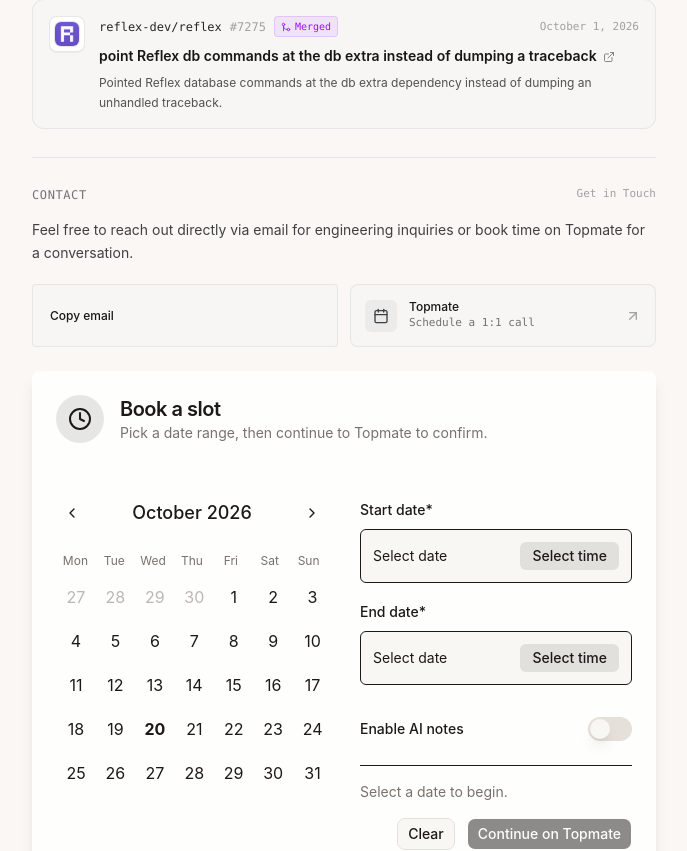
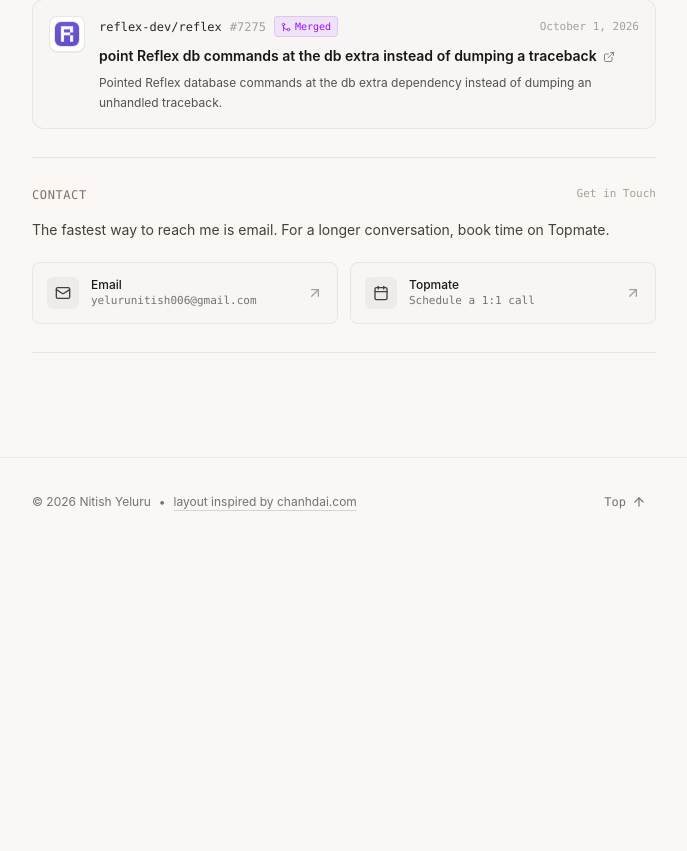
Before and after one commit to Nitish-1303/Yeluru-Nitish, a Next.js app: page / in a window 1280 px wide. Shown: the part 2822-3673 px from the top of the page, without its empty margins (296-983 px from the left). After the commit the page ends 3368 px from the top, so only its background shows below. Built offline with nearby package versions, Linux system fonts and the light colour scheme.

Commit message:
Show the email address as a mailto link

```diff
--- a/src/components/Contact.tsx
+++ b/src/components/Contact.tsx
@@ -1,82 +1,68 @@
-"use client";
-
-import { useState } from "react";
-import { Calendar, ArrowUpRight } from "lucide-react";
-import { StatusButton } from "@/components/status-button";
-import { MeetingScheduler } from "@/components/ui/meeting-scheduler";
+import { Calendar, Mail, ArrowUpRight } from "lucide-react";
 import { userData } from "../data/user.ts";
 
 export function Contact() {
-  const [schedulerKey, setSchedulerKey] = useState(0);
-
-  const handleCopyEmail = async () => {
-    await navigator.clipboard.writeText(userData.contact.email);
-  };
-
-  const handleScheduleMeeting = () => {
-    window.open(userData.contact.topmate, "_blank", "noopener,noreferrer");
-  };
-
   return (
-    <section id="contact" className="py-7 border-b border-neutral-200 dark:border-neutral-800/80">
+    <section id="contact" className="py-7 border-b border-stone-200">
       <div className="flex items-center justify-between mb-4">
-        <h2 className="text-xs font-mono uppercase tracking-wider text-neutral-500 dark:text-neutral-400">
+        <h2 className="text-xs font-mono uppercase tracking-wider text-stone-500">
           Contact
         </h2>
-        <span className="text-[11px] font-mono text-neutral-400 dark:text-neutral-500">
+        <span className="text-[11px] font-mono text-stone-400">
           Get in Touch
         </span>
       </div>
 
       <div className="space-y-4">
-        <p className="text-sm text-neutral-700 dark:text-neutral-300 leading-relaxed font-normal">
-          Feel free to reach out directly via email for engineering inquiries or book time on Topmate for a conversation.
+        <p className="text-sm text-stone-700 leading-relaxed font-normal">
+          The fastest way to reach me is email. For a longer conversation, book
+          time on Topmate.
         </p>
 
         <div className="grid grid-cols-1 sm:grid-cols-2 gap-3 pt-1">
-          {/* Email copy button */}
-          <StatusButton
-            onClick={handleCopyEmail}
-            successLabel="Copied"
-            className="rounded-sm border border-neutral-200/90 dark:border-neutral-800/90 bg-neutral-100/30 dark:bg-neutral-900/30 hover:bg-neutral-100 dark:hover:bg-neutral-800/60 transition-colors justify-start text-left h-auto p-3.5"
+          {/* Email */}
+          <a
+            href={userData.socials.email}
+            className="p-3.5 rounded-lg border border-stone-200/90 bg-stone-100/30 hover:bg-stone-100 transition-colors flex items-center justify-between group"
           >
-            <span className="text-xs font-medium text-neutral-900 dark:text-neutral-100">Copy email</span>
-          </StatusButton>
+            <div className="flex items-center gap-3 min-w-0">
+              <div className="w-8 h-8 rounded-md bg-stone-200/60 flex items-center justify-center text-stone-700 shrink-0">
+                <Mail className="w-4 h-4" />
+              </div>
+              <div className="text-left min-w-0">
+                <div className="text-xs font-medium text-stone-900">
+                  Email
+                </div>
+                <div className="text-[11px] font-mono text-stone-500 truncate">
+                  {userData.contact.email}
+                </div>
+              </div>
+            </div>
+            <ArrowUpRight className="w-4 h-4 text-stone-400 group-hover:text-stone-900 transition-colors shrink-0" />
+          </a>
 
-          {/* Topmate button */}
+          {/* Topmate */}
           <a
             href={userData.contact.topmate}
             target="_blank"
             rel="noopener noreferrer"
-            className="p-3.5 rounded-lg border border-neutral-200/90 dark:border-neutral-800/90 bg-neutral-100/30 dark:bg-neutral-900/30 hover:bg-neutral-100 dark:hover:bg-neutral-800/60 transition-colors flex items-center justify-between group"
+            className="p-3.5 rounded-lg border border-stone-200/90 bg-stone-100/30 hover:bg-stone-100 transition-colors flex items-center justify-between group"
           >
             <div className="flex items-center gap-3">
-              <div className="w-8 h-8 rounded-md bg-neutral-200/60 dark:bg-neutral-800 flex items-center justify-center text-neutral-700 dark:text-neutral-300">
+              <div className="w-8 h-8 rounded-md bg-stone-200/60 flex items-center justify-center text-stone-700">
                 <Calendar className="w-4 h-4" />
               </div>
               <div className="text-left">
-                <div className="text-xs font-medium text-neutral-900 dark:text-neutral-100">
+                <div className="text-xs font-medium text-stone-900">
                   Topmate
                 </div>
-                <div className="text-[11px] font-mono text-neutral-500 dark:text-neutral-400">
+                <div className="text-[11px] font-mono text-stone-500">
                   Schedule a 1:1 call
                 </div>
               </div>
             </div>
-            <ArrowUpRight className="w-4 h-4 text-neutral-400 group-hover:text-neutral-900 dark:group-hover:text-neutral-100 transition-colors" />
+            <ArrowUpRight className="w-4 h-4 text-stone-400 group-hover:text-stone-900 transition-colors" />
           </a>
-        </div>
-
-        <div className="pt-2">
-          <MeetingScheduler
-            key={schedulerKey}
-            title="Book a slot"
-            description="Pick a date range, then continue to Topmate to confirm."
-            scheduleButtonText="Continue on Topmate"
-            cancelButtonText="Clear"
-            onSchedule={handleScheduleMeeting}
-            onCancel={() => setSchedulerKey((k) => k + 1)}
-          />
         </div>
       </div>
     </section>
```
